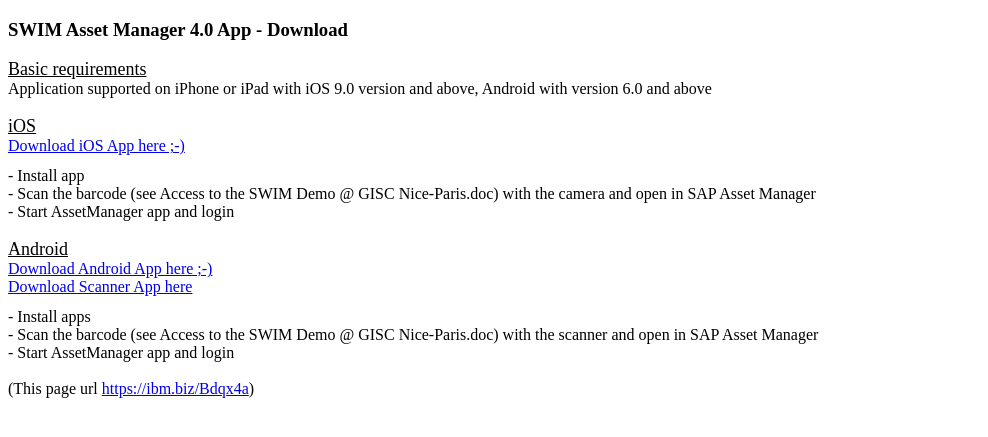
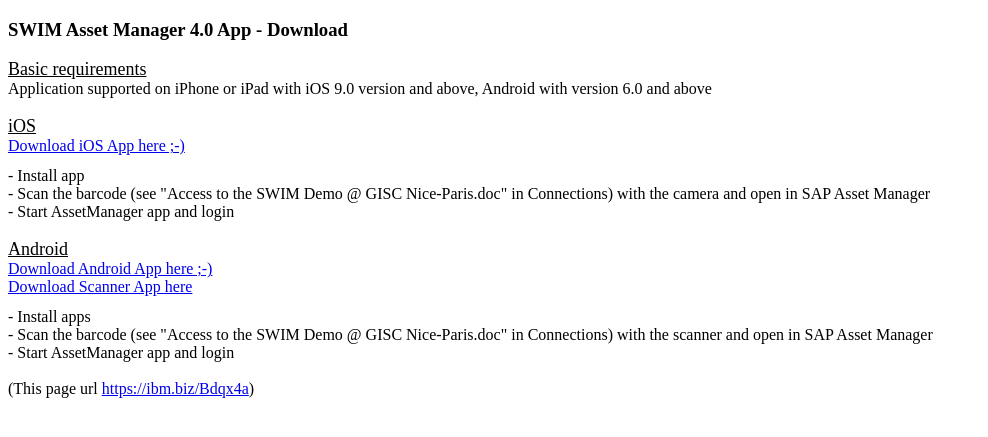
Before and after one commit to decroos/SWIM-mdm, a Flask app: page / in a window 1280 px wide. Shown: the top 437 px of the page, without its empty margins (0-988 px from the left). Run offline with Flask 2, Linux system fonts and the light colour scheme.

Commit message:
Update swimassetmanager.html

```diff
--- a/templates/swimassetmanager.html
+++ b/templates/swimassetmanager.html
@@ -15,7 +15,7 @@
 </div>
 <div>- Install app
 </div>
-<div>- Scan the barcode (see Access to the SWIM Demo @ GISC Nice-Paris.doc) with the camera and open in SAP Asset Manager
+<div>- Scan the barcode (see "Access to the SWIM Demo @ GISC Nice-Paris.doc" in Connections) with the camera and open in SAP Asset Manager
 </div>
 <div>- Start AssetManager app and login
 </div>
@@ -29,7 +29,7 @@
 <br/>
 <div>- Install apps
 </div>
-<div>- Scan the barcode (see Access to the SWIM Demo @ GISC Nice-Paris.doc) with the scanner and open in SAP Asset Manager
+<div>- Scan the barcode (see "Access to the SWIM Demo @ GISC Nice-Paris.doc" in Connections) with the scanner and open in SAP Asset Manager
 </div>
 <div>- Start AssetManager app and login
 </div>
```
